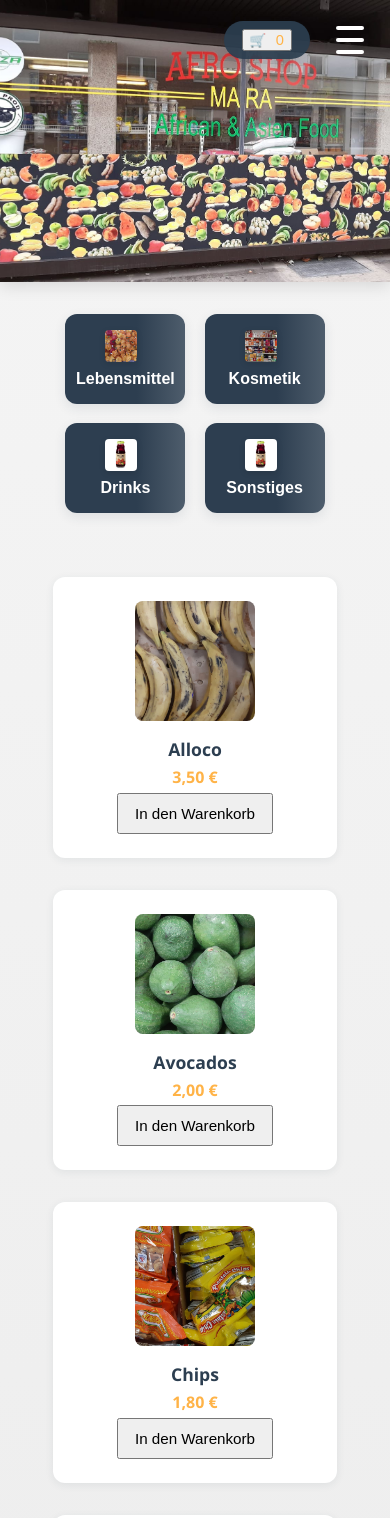
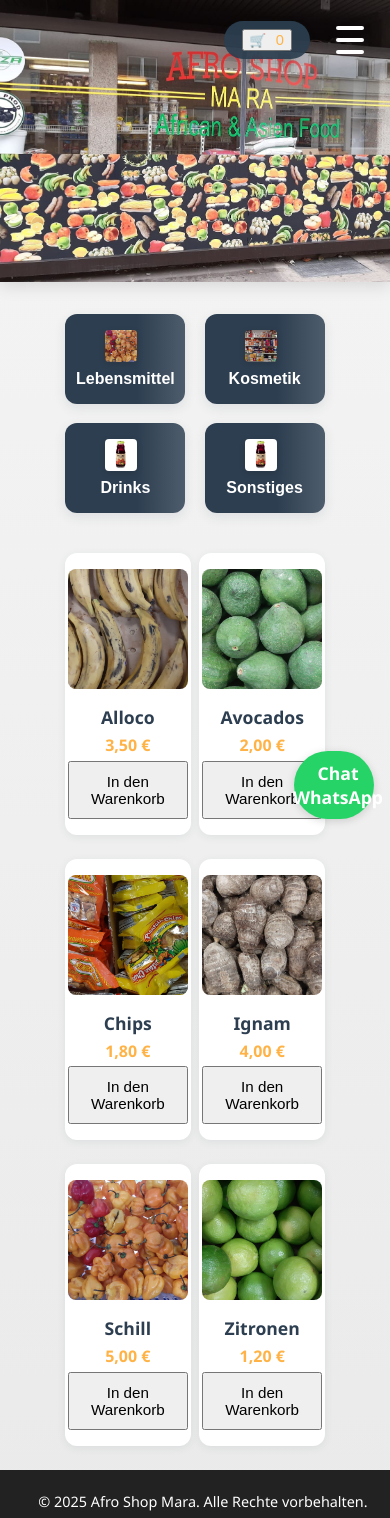
Before and after one commit to Ydi5291/afroshop-mara, a React (Create React App) app: page / in a window 390 px wide. Shown: the top 1518 px of the page. Built offline with nearby package versions, Linux system fonts and the light colour scheme.

Commit message:
Mise à jour du projet

```diff
--- a/package.json
+++ b/package.json
@@ -2,11 +2,13 @@
   "name": "afroshop-mara",
   "version": "0.1.0",
   "private": true,
+  "homepage": "https://Ydi5291.github.io/afroshop-mara",
   "dependencies": {
     "@testing-library/dom": "^10.4.0",
     "@testing-library/jest-dom": "^6.6.3",
     "@testing-library/react": "^16.3.0",
     "@testing-library/user-event": "^13.5.0",
+    "gh-pages": "^6.3.0",
     "react": "^19.1.0",
     "react-dom": "^19.1.0",
     "react-scripts": "5.0.1",
@@ -16,7 +18,9 @@
     "start": "react-scripts start",
     "build": "react-scripts build",
     "test": "react-scripts test",
-    "eject": "react-scripts eject"
+    "eject": "react-scripts eject",
+    "predeploy": "npm run build",
+    "deploy": "gh-pages -d build"
   },
   "eslintConfig": {
     "extends": [
--- a/src/App.css
+++ b/src/App.css
@@ -90,3 +90,55 @@ main {
     height: 120px;
   }
 }
+/* Bouton flottant WhatsApp */
+.whatsapp-chatbot-btn {
+  position: fixed;
+  bottom: 25px;
+  right: 24px;
+  z-index: 1000;
+  display: flex;
+  align-items: center;
+  justify-content: center;
+  background: #25D366;
+  color: #fff;
+  border-radius: 50%;
+  width: 56px;
+  height: 56px;
+  padding: 0;
+  text-decoration: none;
+  box-shadow: 0 2px 8px rgba(0,0,0,0.15);
+  font-size: 12px;
+  transition: background 0.2s, box-shadow 0.2s, transform 0.15s;
+  border: none;
+}
+
+.whatsapp-chatbot-btn:hover,
+.whatsapp-chatbot-btn:focus {
+  background: #1ebe57;
+  box-shadow: 0 4px 16px rgba(37,211,102,0.18);
+  transform: translateY(-2px) scale(1.05);
+  color: #fff;
+  text-decoration: none;
+}
+
+.whatsapp-chatbot-btn svg {
+  width: 32px;
+  height: 32px;
+  display: block;
+  margin: 0;
+}
+
+/* Responsive pour mobile */
+@media (max-width: 600px) {
+  .whatsapp-chatbot-btn {
+    width: 44px;
+    height: 44px;
+    bottom: 25px;
+    right: 16px;
+     font-size: 8px;
+  }
+  .whatsapp-chatbot-btn svg {
+    width: 24px;
+    height: 24px;
+  }
+}
--- a/src/App.js
+++ b/src/App.js
@@ -28,7 +28,7 @@ function App() {
   else if (page === 'Drinks') Content = <Drink addToCart={addToCart} />;
   else if (page === 'Sonstiges') Content = <Sonstiges addToCart={addToCart} />;
 
-   return (
+  return (
     <div className="App">
       <Header cart={cart} onNav={setPage} onCartClick={() => setCartOpen(true)} />
 
@@ -58,6 +58,40 @@ function App() {
           {Content}
         </div>
       </main>
+      {/* ------Chatbot------ */}
+      <div
+        style={{
+          position: "fixed",
+          bottom: 24,
+          right: 24,
+          zIndex: 1000,
+        }}
+      >
+        <a
+          className="whatsapp-chatbot-btn"
+          href="https://wa.me/33612345678?text=Bonjour%20je%20veux%20plus%20d'informations%20sur%20Afroshop%20Mara"
+          target="_blank"
+          rel="noopener noreferrer"
+          style={{
+            display: "flex",
+            alignItems: "center",
+            background: "#25D366",
+            color: "#fff",
+            borderRadius: "50px",
+            padding: "12px 18px",
+            textDecoration: "none",
+            fontWeight: "bold",
+            boxShadow: "0 2px 8px rgba(0,0,0,0.15)",
+            fontSize: "1.1rem"
+          }}
+        >
+          <svg width="28" height="28" viewBox="0 0 32 32" fill="none">
+            <circle cx="16" cy="16" r="16" fill="#25D366" />
+            <path d="M23.5 18.5c-.3-.2-1.8-.9-2.1-1-...Z" fill="#fff" />
+          </svg>
+          <span style={{ marginLeft: 8 }}>Chat WhatsApp</span>
+        </a>
+      </div>
       <Footer />
     </div>
   );
--- a/src/Styles/Drink.css
+++ b/src/Styles/Drink.css
@@ -1,6 +1,8 @@
 .drink-list {
   display: flex;
-  flex-direction: column;
+  flex-direction: row;
+  flex-wrap: wrap;
+  justify-content: center;
   align-items: center;
   gap: 2rem;
   margin: 2rem 0;
@@ -16,7 +18,19 @@
   padding: 1.5rem 2rem;
   width: 220px;
 }
-
+/* ------Responsive 2 colonnes sur mobile */
+@media (max-width: 700px) {
+  .drink-list {
+    gap: 1rem;
+    margin: 1rem 0.5rem;
+  }
+  .drink-item {
+    width: 28%;
+    min-width: 120px;
+    margin-bottom: 1rem;
+    padding: 1rem 0.2rem;
+  }
+}
 .drink-item img {
   width: 120px;
   height: 120px;
--- a/src/Styles/Header.css
+++ b/src/Styles/Header.css
@@ -151,40 +151,3 @@
     max-width: 280px;
   }
 }
--------in den Warenkorb-------
-/* Style du bouton "In den Warenkorb" */
-.add-to-cart-btn {
-  display: inline-flex;
-  align-items: center;
-  gap: 8px;
-  padding: 12px 24px;
-  background: linear-gradient(90deg, #ffb347 60%, #e67e22 100%);
-  color: #fff;
-  font-size: 1rem;
-  font-weight: 600;
-  border: none;
-  border-radius: 8px;
-  box-shadow: 0 2px 8px rgba(230, 126, 34, 0.10);
-  cursor: pointer;
-  transition: background 0.2s, transform 0.15s, box-shadow 0.2s;
-  outline: none;
-}
-
-.add-to-cart-btn:hover,
-.add-to-cart-btn:focus {
-  background: linear-gradient(90deg, #e67e22 60%, #ffb347 100%);
-  transform: translateY(-2px) scale(1.03);
-  box-shadow: 0 4px 16px rgba(230, 126, 34, 0.18);
-}
-
-.add-to-cart-btn:active {
-  transform: scale(0.98);
-}
-
-/* Responsive */
-@media (max-width: 700px) {
-  .add-to-cart-btn {
-    font-size: 0.95rem;
-    padding: 10px 16px;
-  }
-}
--- a/src/Styles/Lebensmittel.css
+++ b/src/Styles/Lebensmittel.css
@@ -1,9 +1,11 @@
 .lebensmittel-list {
   display: flex;
-  flex-direction: column;
+  flex-direction: row;
+  flex-wrap: wrap;
   align-items: center;
-  gap: 2rem;
-  margin: 2rem 0;
+  justify-content: center;
+  gap: 0.5rem;
+  margin: 0.5rem 4rem;
 }
 
 .lebensmittel-item {
@@ -12,9 +14,25 @@
   align-items: center;
   background: #fff;
   border-radius: 12px;
-  box-shadow: 0 2px 8px rgba(44,62,80,0.08);
+  box-shadow: 0 2px 8px rgba(44, 62, 80, 0.08);
   padding: 1.5rem 2rem;
   width: 220px;
+}
+
+/* Responsive mobile : 2 colonnes */
+@media (max-width: 700px) {
+  .lebensmittel-list {
+    margin: 0.5rem 0.5rem;
+    gap: 0.5rem;
+  }
+
+  .lebensmittel-item {
+    width: 28%;
+    /* 2 colonnes */
+    min-width: 120px;
+    margin-bottom: 1rem;
+    padding: 1rem 0.2rem;
+  }
 }
 
 .lebensmittel-item img {
@@ -43,7 +61,9 @@
   font-weight: bold;
   font-size: 1rem;
 }
+
 -------in den Warenkorb-------
+
 /* Style du bouton "In den Warenkorb" */
 .add-to-cart-btn {
   display: inline-flex;
--- a/src/Styles/kosmetik.css
+++ b/src/Styles/kosmetik.css
@@ -1,6 +1,8 @@
 .kosmetik-list {
   display: flex;
-  flex-direction: column;
+  flex-direction: row;
+  flex-wrap: wrap;
+  justify-content: center;
   align-items: center;
   gap: 2rem;
   margin: 2rem 0;
@@ -17,6 +19,19 @@
   width: 220px;
 }
 
+/* Responsive : 2 colonnes sur mobile */
+@media (max-width: 700px) {
+  .kosmetik-list {
+    gap: 1rem;
+    margin: 1rem 0.5rem;
+  }
+  .kosmetik-item {
+    width: 28%;
+    min-width: 120px;
+    margin-bottom: 1rem;
+    padding: 1rem 0.2rem;
+  }
+}
 .kosmetik-item img {
   width: 120px;
   height: 120px;
```
Also changed, not shown: 1 other file (tests, documents, lock files or other folders).
